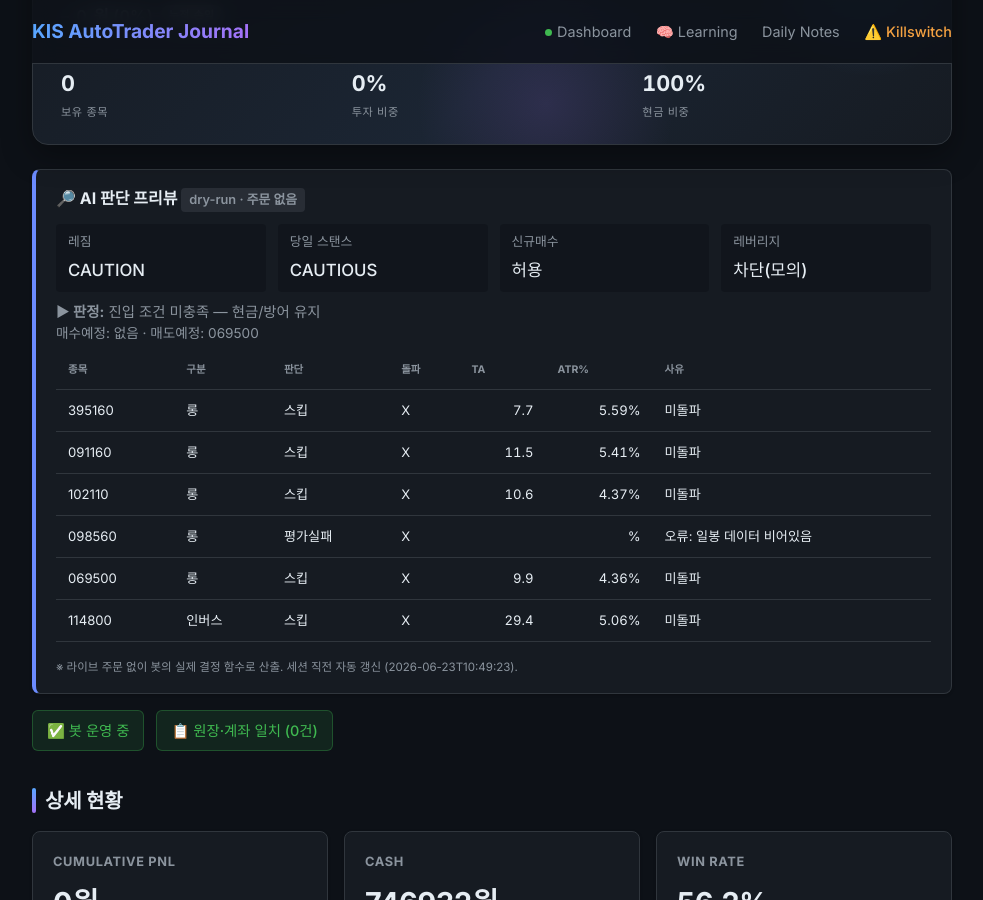
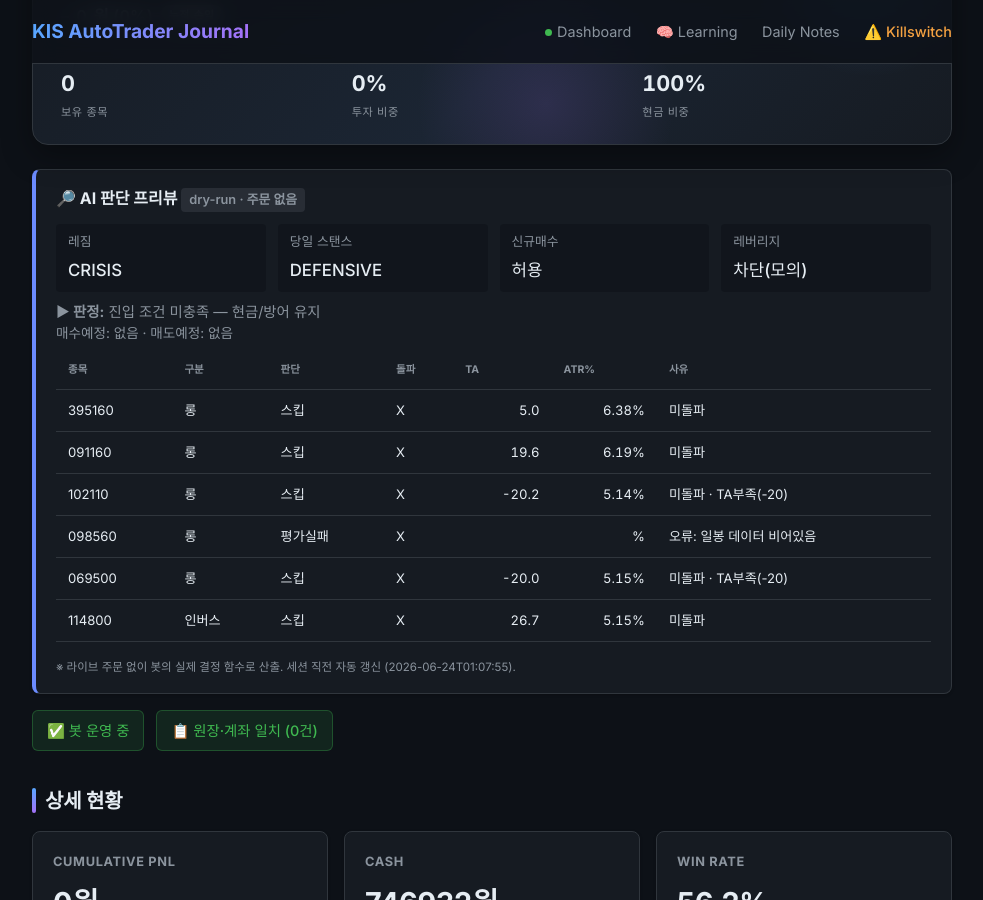
Before and after one commit to BudongJW/kis-trading-journal, a Jekyll site: the page built from index.html, in a window 1280 px wide and 900 px high, scrolled down 209 px. Shown: the whole window, without its empty margins (148-1131 px from the left). Built offline with Jekyll 4.4.1, drawn with Linux system fonts in a browser that asks for light colours; nearby versions of some CDN libraries.

Commit message:
auto: dry-run preview 06-23 16:08Z

```diff
--- a/_data/dry_run.json
+++ b/_data/dry_run.json
@@ -1,43 +1,33 @@
 {
-  "generated_at": "2026-06-23T10:49:23",
+  "generated_at": "2026-06-24T01:07:55",
   "mode": "DRY-RUN (읽기 전용, 주문 없음)",
   "market": {
-    "regime": "CAUTION",
+    "regime": "CRISIS",
     "regime_blind": false,
-    "regime_detail": "카나리아 1/2 음전환",
-    "day_stance": "CAUTIOUS",
+    "regime_detail": "카나리아 1/2 음전환 | ⚡급락 트리거 CRISIS → CAUTION에서 CRISIS 격상 (급락 CRISIS (1일 -10.5%, 3일 -9.6%))",
+    "day_stance": "DEFENSIVE",
     "day_stance_forced": false,
-    "briefing": "오늘 스탠스 신중(CAUTIOUS) · 레짐 CAUTION·신뢰도 57% · 美 오버나이트 bearish(-1.3%) · 예산 40%·최대 2종목·허용 롱/인버스",
+    "briefing": "오늘 스탠스 방어(DEFENSIVE) · 레짐 CRISIS·신뢰도 57% · 美 오버나이트 bearish(-1.3%) · 예산 25%·최대 1종목·허용 인버스",
     "blocks_new_buys": false
   },
   "gates": {
     "leverage_dry_run": true,
     "leverage_gate_allowed": false,
-    "leverage_gate_reason": "레짐 CAUTION(BULL 아님) → 레버리지 금지"
+    "leverage_gate_reason": "레짐 CRISIS(BULL 아님) → 레버리지 금지"
   },
   "account": {
     "cash": 746932,
-    "holdings_readable": {
-      "069500": 1
-    }
+    "holdings_readable": "없음/조회실패"
   },
-  "holdings_risk": [
-    {
-      "symbol": "069500",
-      "qty": 1,
-      "price": 142055,
-      "would_sell": true,
-      "reason": "손절매 (-3.1% ≤ -3%)"
-    }
-  ],
+  "holdings_risk": [],
   "entry_candidates": [
     {
       "symbol": "395160",
       "type": "롱",
       "decision": "스킵",
       "breakout": false,
-      "ta": 7.7,
-      "atr_pct": 5.59,
+      "ta": 5.0,
+      "atr_pct": 6.38,
       "fee_gate_ok": true,
       "why_skip": "미돌파"
     },
@@ -46,8 +36,8 @@
       "type": "롱",
       "decision": "스킵",
       "breakout": false,
-      "ta": 11.5,
-      "atr_pct": 5.41,
+      "ta": 19.6,
+      "atr_pct": 6.19,
       "fee_gate_ok": true,
       "why_skip": "미돌파"
     },
@@ -56,10 +46,10 @@
       "type": "롱",
       "decision": "스킵",
       "breakout": false,
-      "ta": 10.6,
-      "atr_pct": 4.37,
+      "ta": -20.2,
+      "atr_pct": 5.14,
       "fee_gate_ok": true,
-      "why_skip": "미돌파"
+      "why_skip": "미돌파 · TA부족(-20)"
     },
     {
       "symbol": "098560",
@@ -72,25 +62,25 @@
       "type": "롱",
       "decision": "스킵",
       "breakout": false,
-      "ta": 9.9,
-      "atr_pct": 4.36,
+      "ta": -20.0,
+      "atr_pct": 5.15,
       "fee_gate_ok": true,
-      "why_skip": "미돌파"
+      "why_skip": "미돌파 · TA부족(-20)"
     },
     {
       "symbol": "114800",
       "type": "인버스",
       "decision": "스킵",
       "breakout": false,
-      "ta": 29.4,
-      "atr_pct": 5.06,
+      "ta": 26.7,
+      "atr_pct": 5.15,
       "fee_gate_ok": true,
       "why_skip": "미돌파"
     }
   ],
   "gap_recovery": {
     "enabled_live": true,
-    "now_kst": "10:49",
+    "now_kst": "01:08",
     "window": "09:00~09:20",
     "candidates": [
       {
@@ -98,27 +88,27 @@
         "name": "KODEX 미국나스닥100TR",
         "decision": "스킵",
         "gap_open_pct": -0.98,
-        "intraday_pct": -3.52,
+        "intraday_pct": -9.11,
         "in_window": false,
-        "reason": "촉발 없음(오버나이트=reduce_size≠aggressive_buy)"
+        "reason": "CRISIS 레짐 제외"
       },
       {
         "symbol": "091160",
         "name": "KODEX 반도체",
         "decision": "스킵",
         "gap_open_pct": -0.75,
-        "intraday_pct": -5.38,
+        "intraday_pct": -10.78,
         "in_window": false,
-        "reason": "촉발 없음(오버나이트=reduce_size≠aggressive_buy)"
+        "reason": "CRISIS 레짐 제외"
       },
       {
         "symbol": "102110",
         "name": "KODEX 금융",
         "decision": "스킵",
         "gap_open_pct": -0.05,
-        "intraday_pct": -3.85,
+        "intraday_pct": -9.94,
         "in_window": false,
-        "reason": "촉발 없음(오버나이트=reduce_size≠aggressive_buy)"
+        "reason": "CRISIS 레짐 제외"
       },
       {
         "symbol": "098560",
@@ -134,9 +124,9 @@
         "name": "KODEX KOSPI200",
         "decision": "스킵",
         "gap_open_pct": -0.03,
-        "intraday_pct": -4.2,
+        "intraday_pct": -10.44,
         "in_window": false,
-        "reason": "촉발 없음(오버나이트=reduce_size≠aggressive_buy)"
+        "reason": "CRISIS 레짐 제외"
       }
     ]
   },
@@ -155,54 +145,54 @@
       "type": "long",
       "decision": "스킵",
       "breakout": false,
-      "ta": -8.7,
-      "atr_pct": 1.66,
-      "why_skip": "미돌파 · TA부족(-9)"
+      "ta": -7.8,
+      "atr_pct": 1.67,
+      "why_skip": "미돌파 · TA부족(-8)"
     },
     {
       "symbol": "XLF",
       "type": "long",
       "decision": "스킵",
-      "breakout": false,
-      "ta": 10.4,
-      "atr_pct": 1.22,
-      "why_skip": "미돌파 · TA부족(+10)"
+      "breakout": true,
+      "ta": 8.8,
+      "atr_pct": 1.23,
+      "why_skip": "TA부족(+9)"
     },
     {
       "symbol": "SH",
       "type": "inverse",
       "decision": "스킵",
-      "breakout": true,
-      "ta": 11.6,
+      "breakout": false,
+      "ta": 5.6,
       "atr_pct": 1.28,
-      "why_skip": "TA부족(+12)"
+      "why_skip": "미돌파 · TA부족(+6)"
     },
     {
       "symbol": "PSQ",
       "type": "inverse",
       "decision": "스킵",
       "breakout": false,
-      "ta": 10.7,
-      "atr_pct": 2.09,
-      "why_skip": "미돌파 · TA부족(+11)"
+      "ta": 11.8,
+      "atr_pct": 2.04,
+      "why_skip": "미돌파 · TA부족(+12)"
     },
     {
       "symbol": "TLT",
       "type": "defensive",
       "decision": "스킵",
-      "breakout": false,
-      "ta": 9.7,
-      "atr_pct": 0.59,
-      "why_skip": "미돌파 · TA부족(+10) · 수수료게이트"
+      "breakout": true,
+      "ta": 17.2,
+      "atr_pct": 0.56,
+      "why_skip": "수수료게이트"
     },
     {
       "symbol": "SHY",
       "type": "defensive",
       "decision": "스킵",
       "breakout": false,
-      "ta": 3.6,
+      "ta": 8.2,
       "atr_pct": 0.09,
-      "why_skip": "미돌파 · TA부족(+4) · 수수료게이트"
+      "why_skip": "미돌파 · TA부족(+8) · 수수료게이트"
     }
   ],
   "us_summary": {
@@ -210,9 +200,7 @@
   },
   "summary": {
     "would_buy": [],
-    "would_sell": [
-      "069500"
-    ],
+    "would_sell": [],
     "new_buys_blocked_by_stance": false,
     "verdict": "진입 조건 미충족 — 현금/방어 유지"
   }
```
